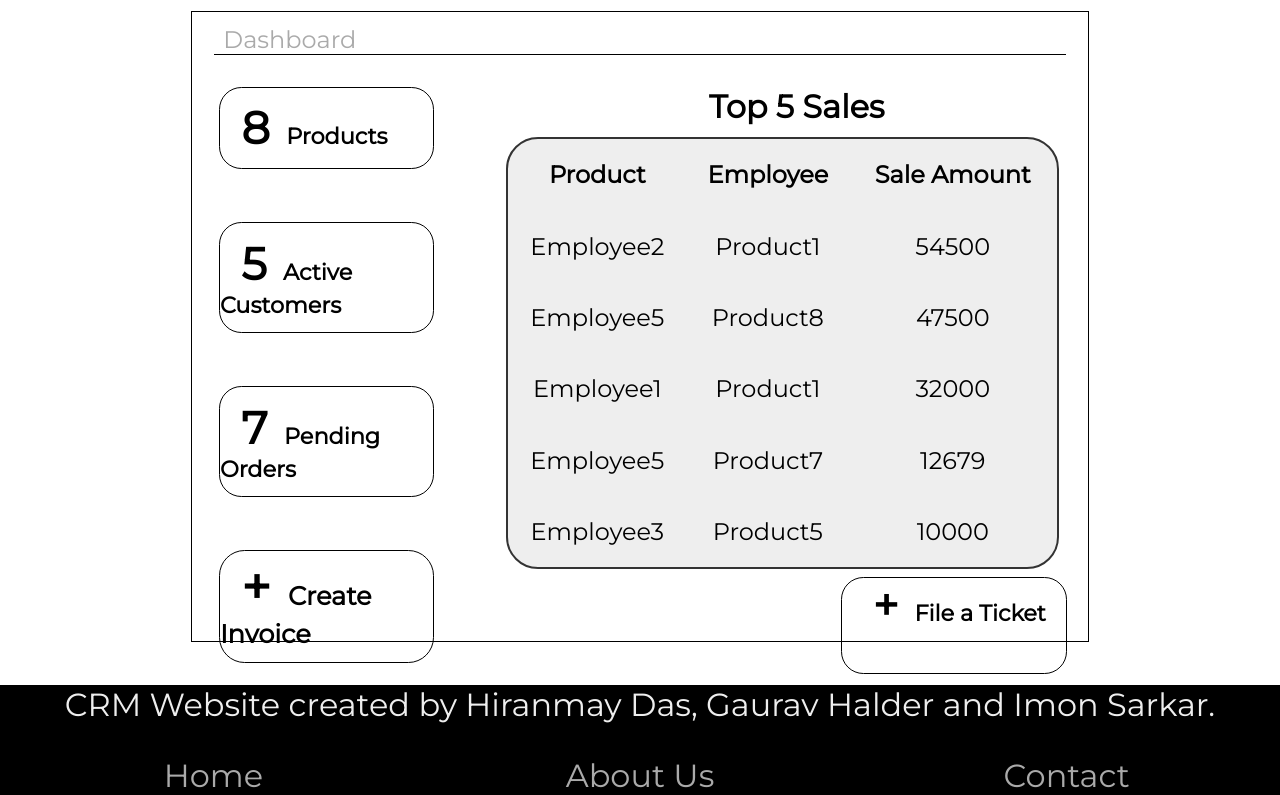
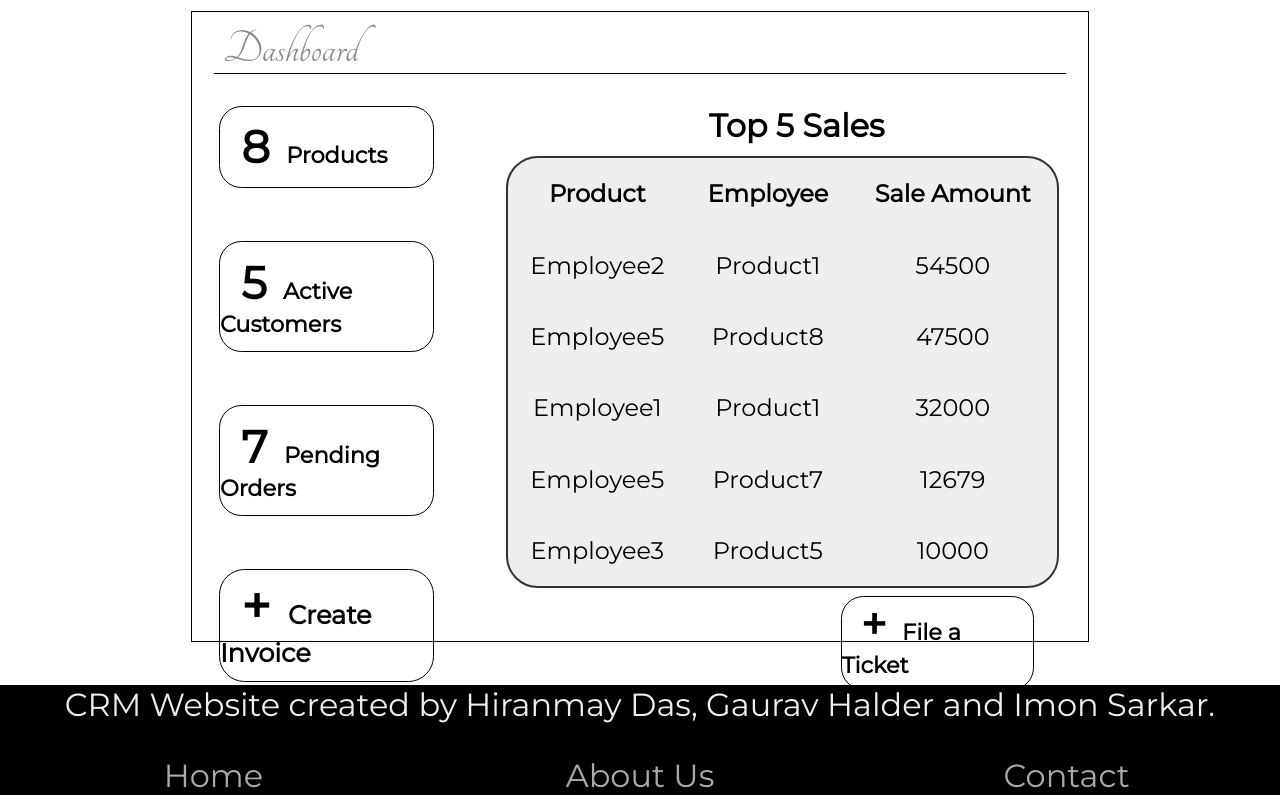
Before and after one commit to Hiranmay-Das/CRM, a PHP site: page /home.php in a window 1280 px wide. Shown: the part 85-880 px from the top of the page. Run offline with PHP 8.4, Linux system fonts and the light colour scheme; data comes from the database, SQL or seed files in the repository.

Commit message:
Fixed Some Bugs

```diff
--- a/meta.php
+++ b/meta.php
@@ -6,7 +6,7 @@
     <meta http-equiv="X-UA-Compatible" content="IE=edge">
     <meta name="viewport" content="width=device-width, initial-scale=1.0">
     <link rel="stylesheet" href="styles/styles.css?<?php echo time(); ?>">
-    <link rel="stylesheet" href="https://fonts.googleapis.com/css?family=Montserrat">
+    <link rel="stylesheet" href="https://fonts.googleapis.com/css?family=Montserrat|Tangerine">
     <script src="script.js"></script>
     <!-- <link rel="stylesheet" href="https://cdnjs.cloudflare.com/ajax/libs/font-awesome/5.13.0/css/all.min.css"> -->
     <!-- BOOTSTRAP IMPORT LINK -->
--- a/styles/styles.css
+++ b/styles/styles.css
@@ -306,8 +306,10 @@ footer {
 }
 
 .content-container > h2 {
-    font-weight: normal;
-    color:#aaa;
+    font-family: 'Tangerine';
+    font-weight: 400;
+    color:#888;
+    font-size: 3em;
     border-bottom: 1px black solid;
     padding-left: 1%;
     padding-top: 1.5%;
@@ -351,9 +353,11 @@ footer {
     grid-column: 3/4;
 }
 
-/* .ticket-card {
-
-} */
+.ticket-card {
+    padding: 0;
+    margin-bottom: 5%;
+    margin-right: 20%;
+}
 
 .containers {
     grid-column : 2/4;
```
